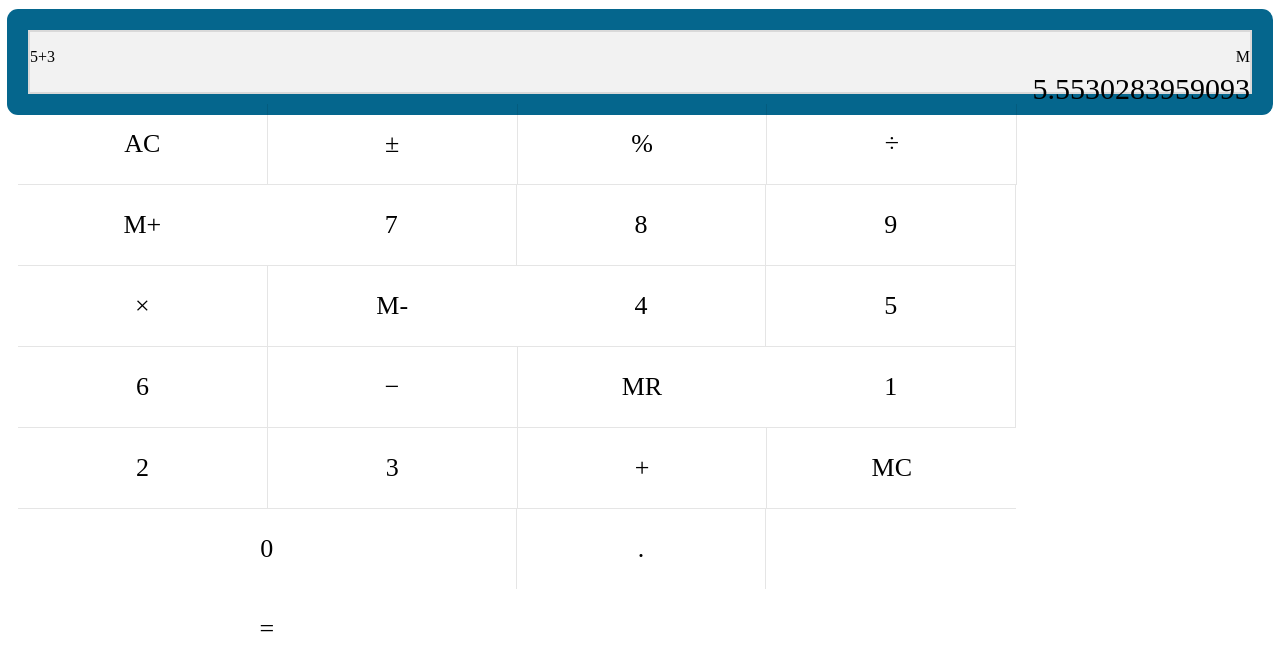
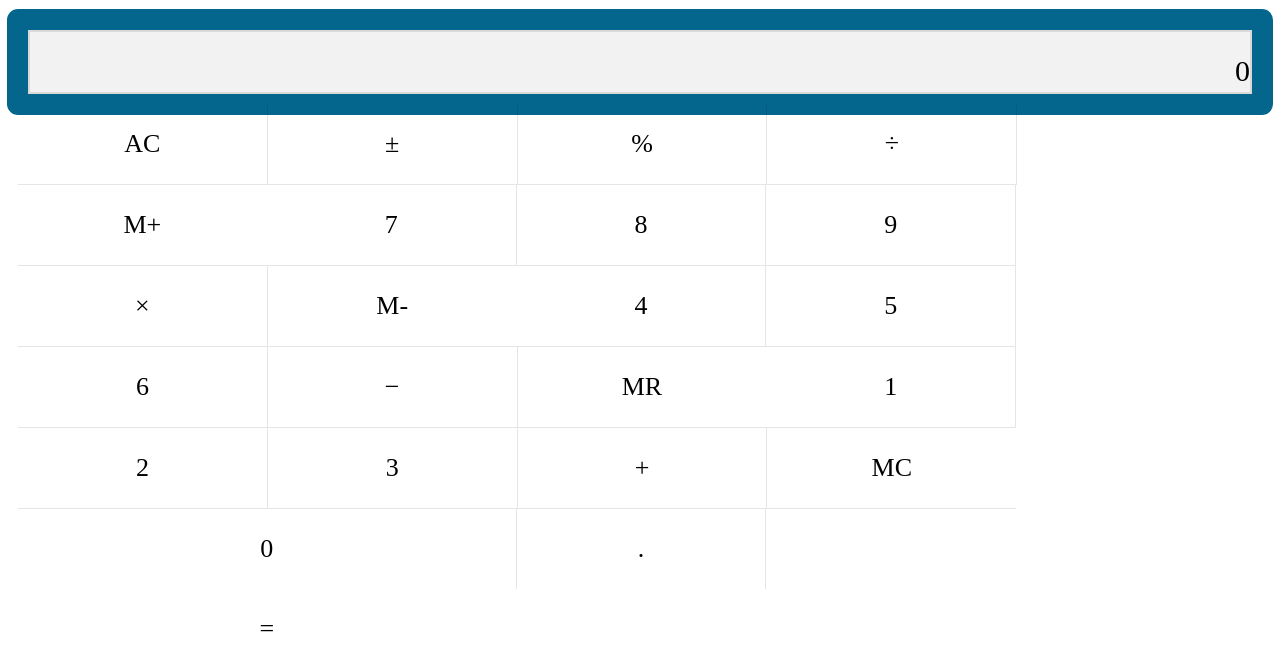
Before and after one commit to vinicius0026/javascript-calculator, a website built with webpack: page index.html in a window 1280 px wide. Built offline with nearby package versions, Linux system fonts and the light colour scheme; files whose address does not match are found by name.

Commit message:
removing stub text

```diff
--- a/index.html
+++ b/index.html
@@ -15,9 +15,9 @@
                     <div id="calculator">
                         <div class="row">
                             <div id="display">
-                                <p id="history">5+3</p>
-                                <p id="memory">M <span></span></p>
-                                <p id="main">5.5530283959093</p>
+                                <p id="history"></p>
+                                <p id="memory"></p>
+                                <p id="main">0</p>
                             </div>
                         </div>
                         <div class="row">
```
